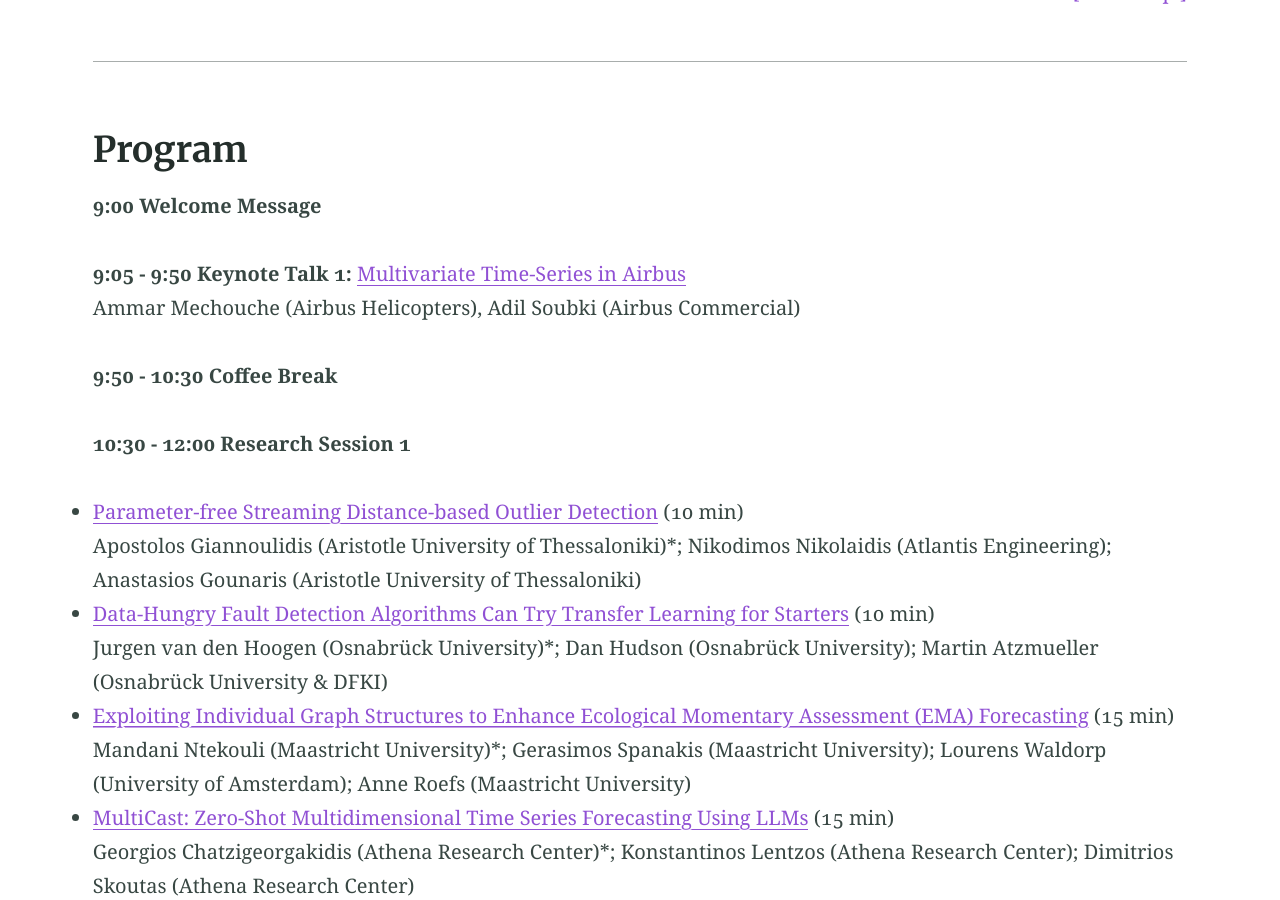
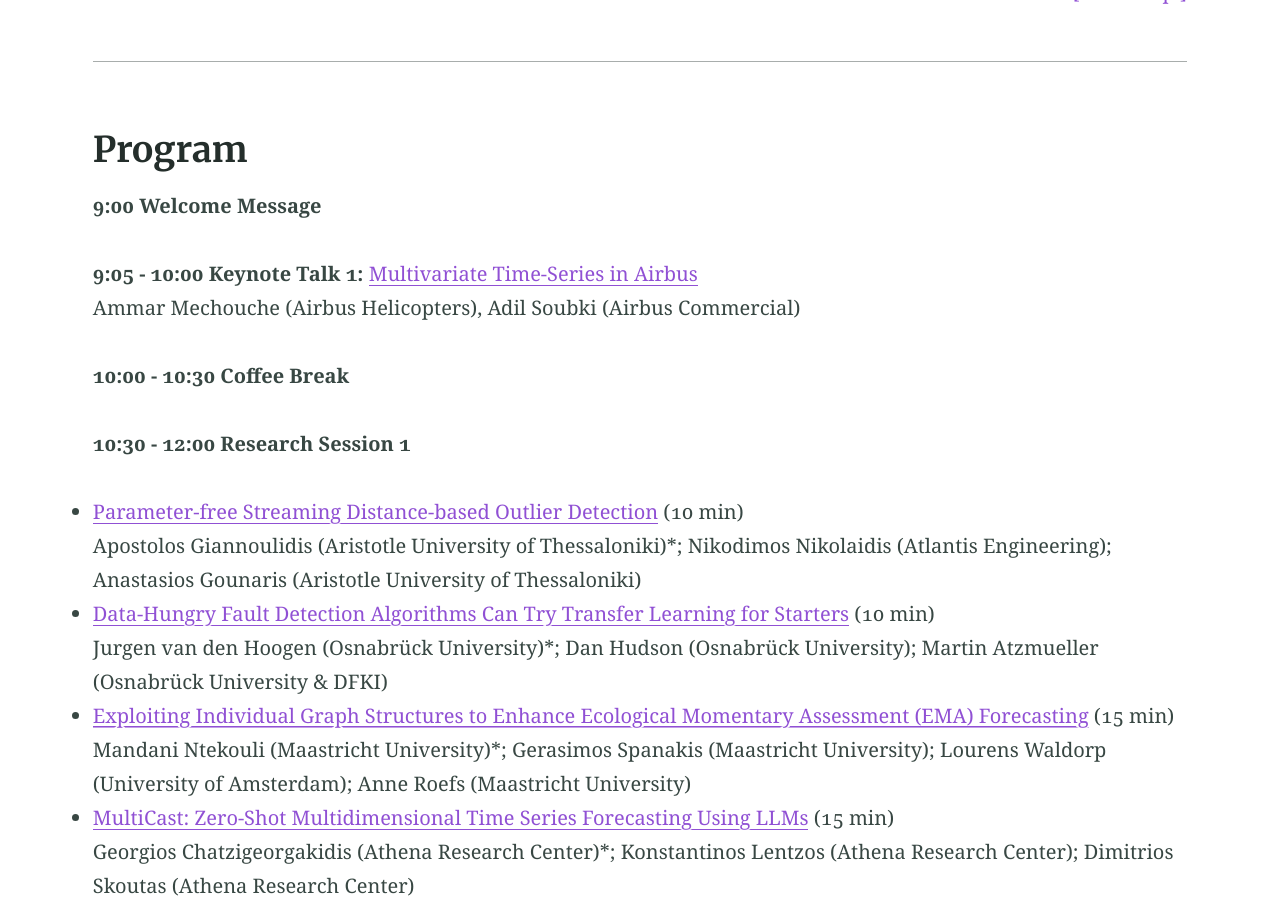
Before and after one commit to multisa2024/multisa2024.icde, a Jekyll site: the page built from index.md, in a window 1280 px wide and 900 px high, scrolled down 2902 px. Built offline with Jekyll 4.4.1, drawn with Linux system fonts in a browser that asks for light colours; some of the changed text lies outside the part shown.

Commit message:
Update index.md

```diff
--- a/index.md
+++ b/index.md
@@ -105,10 +105,10 @@ All deadlines are 11:59PM AoE.
 ## Program
 **9:00 Welcome Message**
 
-**9:05 - 9:50 Keynote Talk 1:** [Multivariate Time-Series in Airbus](#keynote-1-multivariate-time-series-in-airbus) \
+**9:05 - 10:00 Keynote Talk 1:** [Multivariate Time-Series in Airbus](#keynote-1-multivariate-time-series-in-airbus) \
   Ammar Mechouche (Airbus Helicopters), Adil Soubki (Airbus Commercial)
 
-**9:50 - 10:30 Coffee Break**
+**10:00 - 10:30 Coffee Break**
 
 **10:30 - 12:00 Research Session 1**
 - [Parameter-free Streaming Distance-based Outlier Detection](#program) (10 min) \
```
Also changed, not shown: other parts of index.md (+2 -2 lines).
